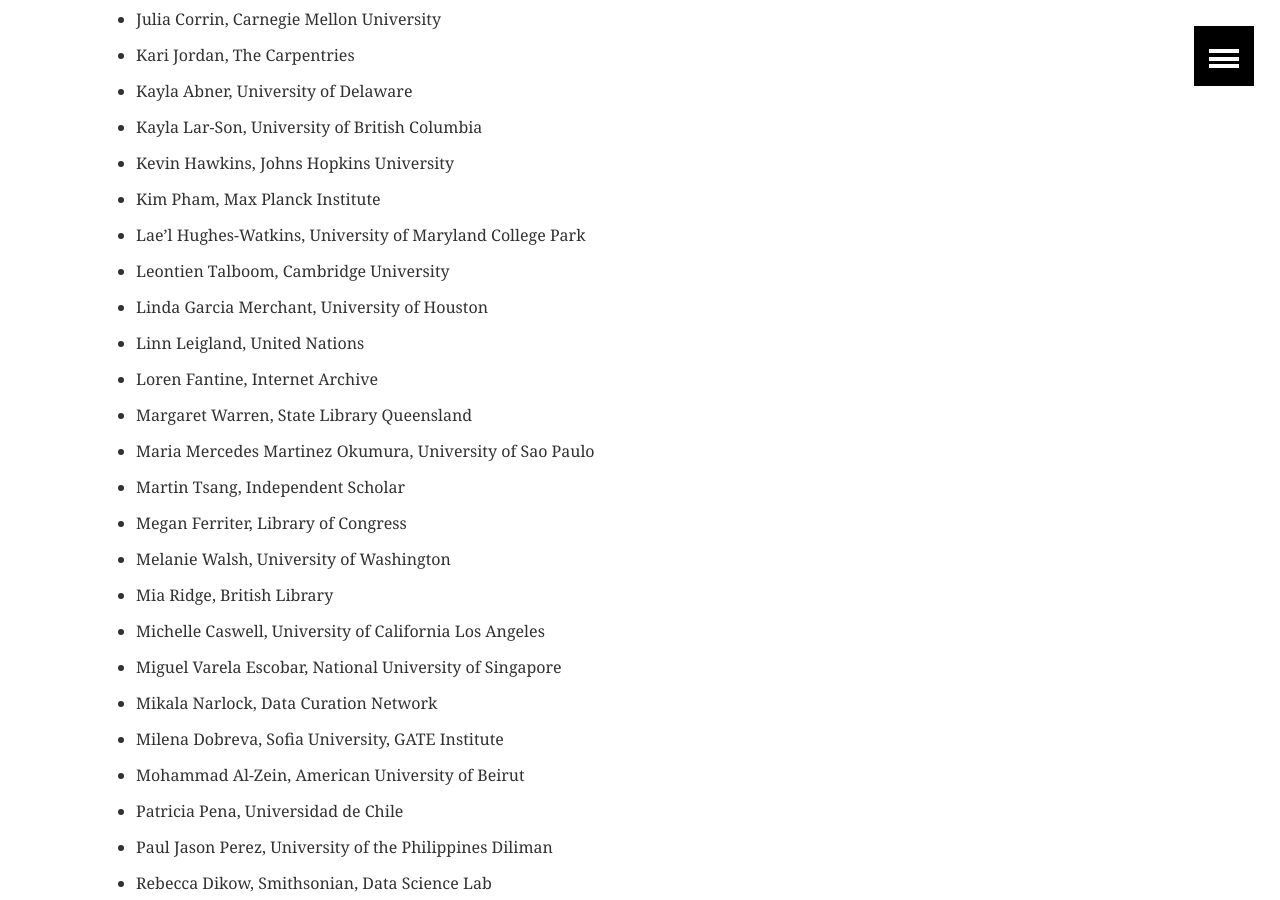
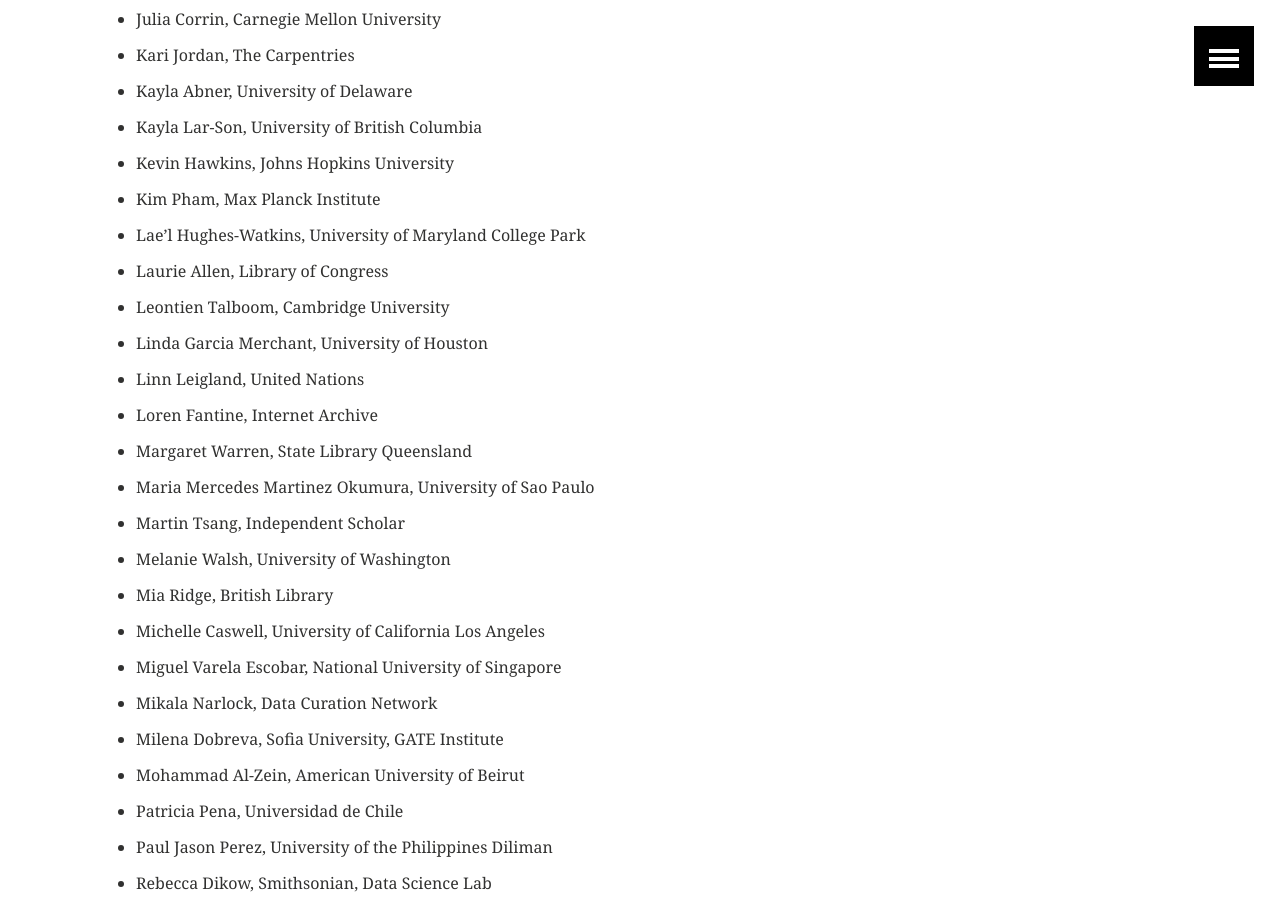
Before and after one commit to collectionsasdata/part2whole, a Jekyll site: the page built from _posts/2023-01-30-iac.markdown, in a window 1280 px wide and 900 px high, scrolled down 1572 px. Built offline with Jekyll 4.4.1, drawn with Linux system fonts in a browser that asks for light colours.

Commit message:
Update 2023-01-30-iac.markdown

```diff
--- a/_posts/2023-01-30-iac.markdown
+++ b/_posts/2023-01-30-iac.markdown
@@ -44,6 +44,7 @@ We are excited to learn from the following participants at this event:
 - Kevin Hawkins, Johns Hopkins University
 - Kim Pham, Max Planck Institute
 - Lae'l Hughes-Watkins, University of Maryland College Park
+- Laurie Allen, Library of Congress
 - Leontien Talboom, Cambridge University
 - Linda Garcia Merchant, University of Houston
 - Linn Leigland, United Nations
@@ -51,7 +52,6 @@ We are excited to learn from the following participants at this event:
 - Margaret Warren, State Library Queensland
 - Maria Mercedes Martinez Okumura, University of Sao Paulo
 - Martin Tsang, Independent Scholar
-- Megan Ferriter, Library of Congress
 - Melanie Walsh, University of Washington
 - Mia Ridge, British Library
 - Michelle Caswell, University of California Los Angeles
```
